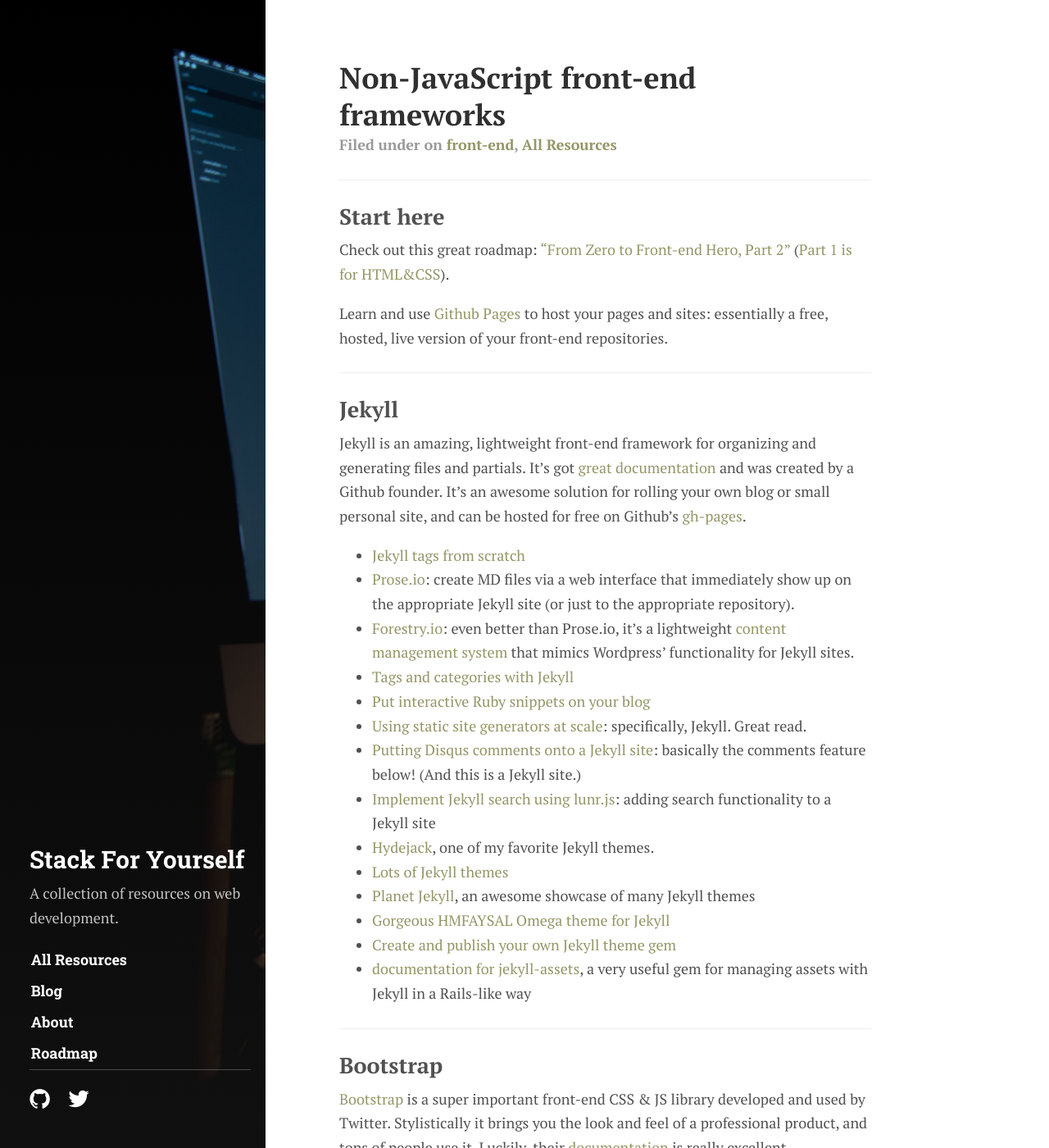
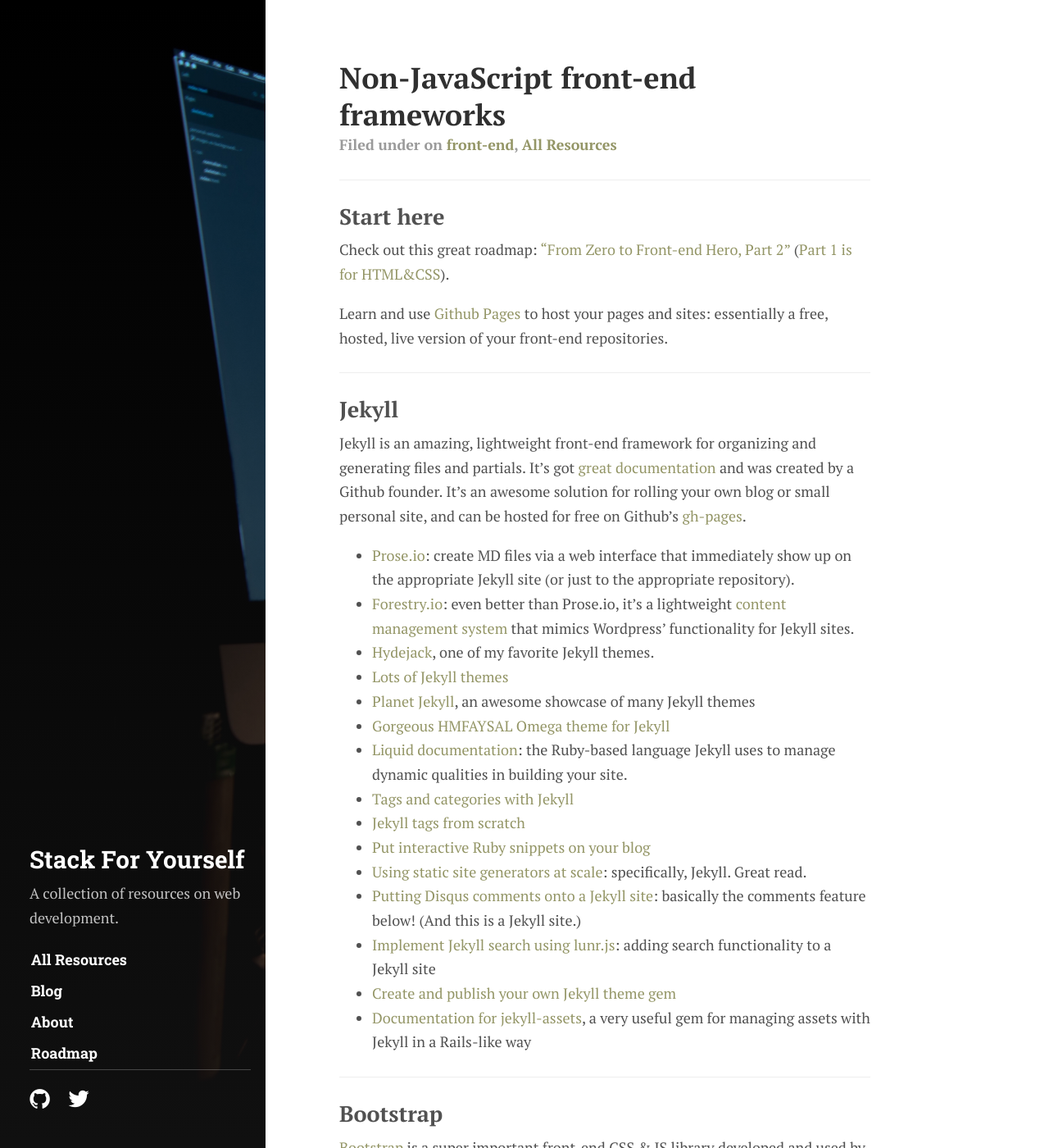
Before and after one commit to mindplace/stack-for-yourself, a Jekyll site: the page built from _posts/2016-06-01-front-end-part-3-non-js-frameworks.md, in a window 1280 px wide and 1400 px high. Shown: the whole window at 82% size. Built offline with Jekyll 4.4.1, drawn with Linux system fonts in a browser that asks for light colours; some web fonts are replaced; comment, search, counter and statistics services are not loaded.

Commit message:
add gdi oss pdf, add more frontend links

```diff
--- a/_posts/2016-06-01-front-end-part-3-non-js-frameworks.md
+++ b/_posts/2016-06-01-front-end-part-3-non-js-frameworks.md
@@ -15,20 +15,21 @@
 Jekyll is an amazing, lightweight front-end framework for organizing and generating files and partials.
 It's got [great documentation](https://jekyllrb.com/docs/home/) and was created by a Github founder. It's an awesome solution for rolling your own blog or small personal site, and can be hosted for free on Github's [gh-pages](https://pages.github.com/).
 
-* [Jekyll tags from scratch](http://charliepark.org/tags-in-jekyll/)
 * [Prose.io](http://prose.io/): create MD files via a web interface that immediately show up on the appropriate Jekyll site (or just to the appropriate repository).
 * [Forestry.io](https://forestry.io/): even better than Prose.io, it's a lightweight [content management system](https://en.wikipedia.org/wiki/Content_management_system) that mimics Wordpress' functionality for Jekyll sites.
+* [Hydejack](https://github.com/qwtel/hydejack), one of my favorite Jekyll themes.
+* [Lots of Jekyll themes](https://github.com/drjekyllthemes/themes)
+* [Planet Jekyll](http://planetjekyll.github.io/showcase/), an awesome showcase of many Jekyll themes
+* [Gorgeous HMFAYSAL Omega theme for Jekyll](https://github.com/hmfaysal/hmfaysal-omega-theme)
+* [Liquid documentation](https://help.shopify.com/themes/liquid): the Ruby-based language Jekyll uses to manage dynamic qualities in building your site.
 * [Tags and categories with Jekyll](http://www.minddust.com/post/tags-and-categories-on-github-pages/)
+* [Jekyll tags from scratch](http://charliepark.org/tags-in-jekyll/)
 * [Put interactive Ruby snippets on your blog](http://blog.klipse.tech/ruby/2016/06/20/blog-ruby.html)
 * [Using static site generators at scale](https://www.smashingmagazine.com/2016/08/using-a-static-site-generator-at-scale-lessons-learned/): specifically, Jekyll. Great read.
 * [Putting Disqus comments onto a Jekyll site](http://estherleytush.com/2016/06/25/adding-comments-to-jekyll-site.html): basically the comments feature below! (And this is a Jekyll site.)
 * [Implement Jekyll search using lunr.js](http://jekyll.tips/jekyll-casts/jekyll-search-using-lunr-js/): adding search functionality to a Jekyll site
-* [Hydejack](https://github.com/qwtel/hydejack), one of my favorite Jekyll themes.
-* [Lots of Jekyll themes](https://github.com/drjekyllthemes/themes)
-* [Planet Jekyll](http://planetjekyll.github.io/showcase/), an awesome showcase of many Jekyll themes
-* [Gorgeous HMFAYSAL Omega theme for Jekyll](https://github.com/hmfaysal/hmfaysal-omega-theme)
 * [Create and publish your own Jekyll theme gem](https://webdesign.tutsplus.com/tutorials/how-to-create-and-publish-a-jekyll-theme-gem--cms-27475)
-* [documentation for jekyll-assets](http://www.rubydoc.info/gems/jekyll-assets/0.13.0), a very useful gem for managing assets with Jekyll in a Rails-like way
+* [Documentation for jekyll-assets](http://www.rubydoc.info/gems/jekyll-assets/0.13.0), a very useful gem for managing assets with Jekyll in a Rails-like way
 
 <hr>
 
```
Also changed, not shown: _posts/2016-05-01-contributing-to-open-source.md (+2 -0 lines), _posts/2016-06-01-front-end-part-1-html-css-dom.md (+1 -0 lines), _posts/2016-06-01-javascript-uncategorized.md (+2 -0 lines), roadmap.md (+1 -0 lines), 1 other file.
